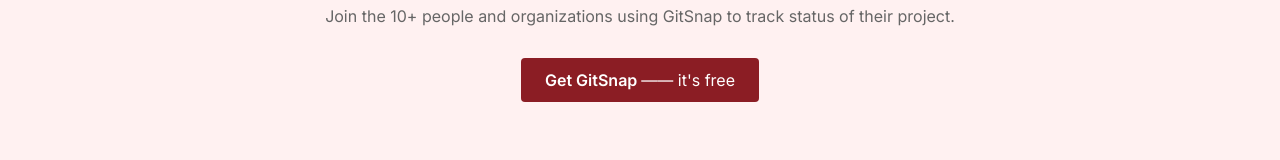
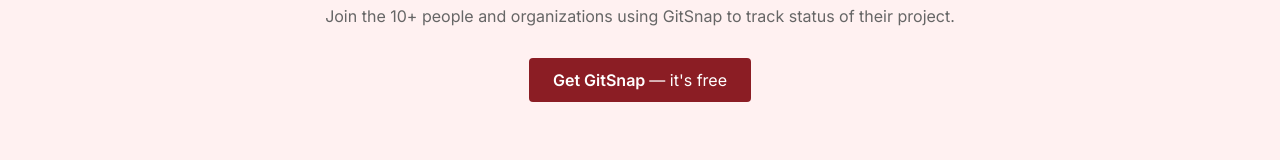
Before and after one commit to frankiefab100/Spense-UI, a React (Vite) app: page / in a window 1280 px wide. Shown: the part 1876-2036 px from the top of the page. Built offline with nearby package versions, Linux system fonts and the light colour scheme.

Commit message:
Update CTA.jsx

```diff
--- a/src/components/CTA/CTA.jsx
+++ b/src/components/CTA/CTA.jsx
@@ -17,7 +17,7 @@
           target="_blank"
           rel="noopener noreferrer"
         >
-          Get GitSnap <span className={styles.btnText}>—— it's free</span>
+          Get GitSnap <span className={styles.btnText}>— it's free</span>
         </a>
       </div>
     </section>
```
